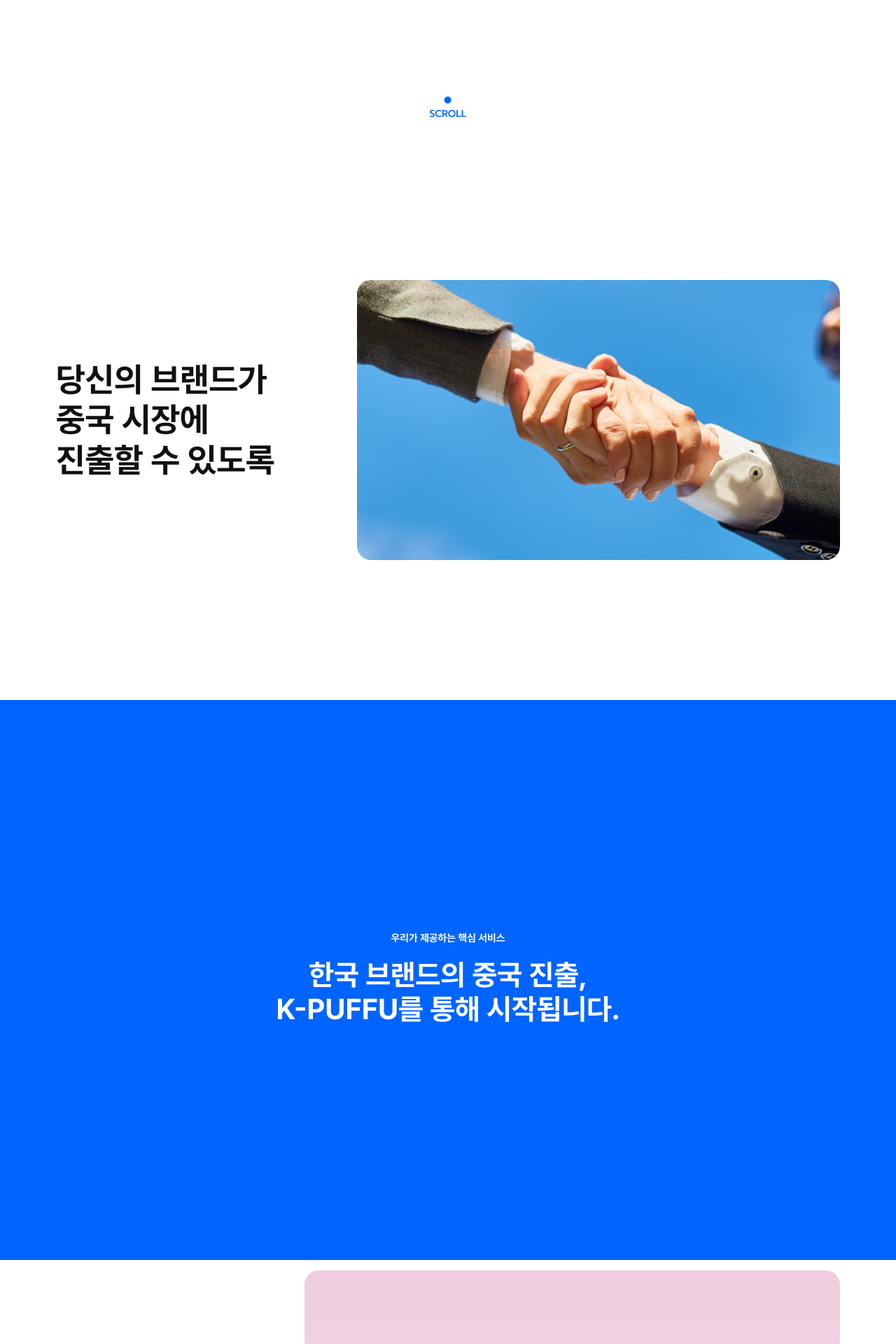
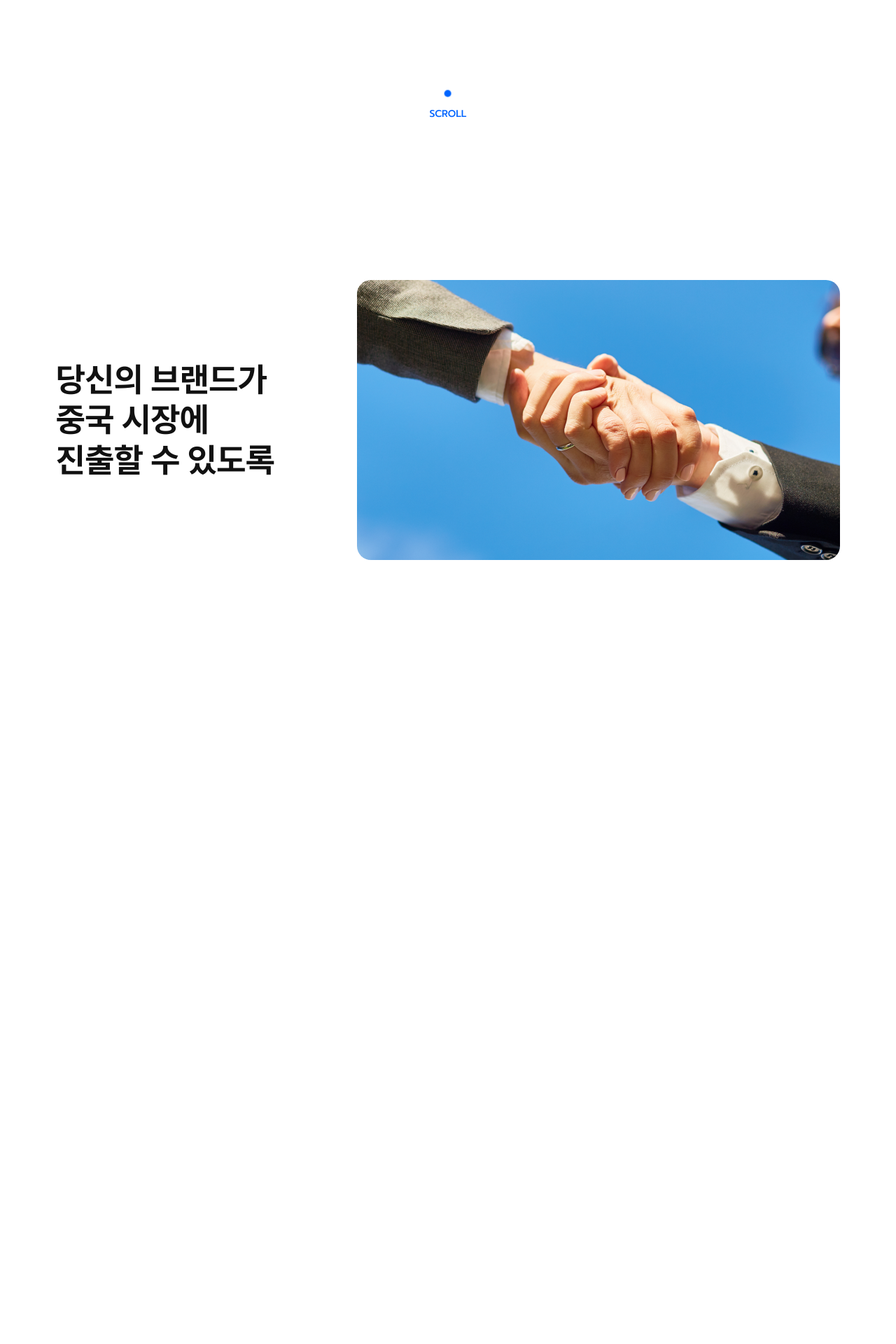
Before and after one commit to leejaejeong/puffu_global_02, a React (Create React App) app: page / in a window 1280 px wide. Shown: the part 600-2520 px from the top of the page at 70% size. After the commit the page ends 2400 px from the top, so only its background shows below. Built offline with nearby package versions, Linux system fonts and the light colour scheme.

Commit message:
수정중

```diff
--- a/src/App.js
+++ b/src/App.js
@@ -67,13 +67,22 @@
                     </button>
                 </div>
             </header>
-            {sections.map((sec, index) => (
+            <Layout>
+                <Section01 />
+            </Layout>
+            <Layout>
+                <Section02 />
+            </Layout>
+            <Layout>
+                <Section03  />
+            </Layout>
+            {/* {sections.map((sec, index) => (
                 <Layout key={sec.id} className={sec.className}>
                     <div ref={(el) => (sectionRefs.current[index] = el)}>
                         {sec.component}
                     </div>
                 </Layout>
-            ))}
+            ))} */}
 
         </div>
     );
```
